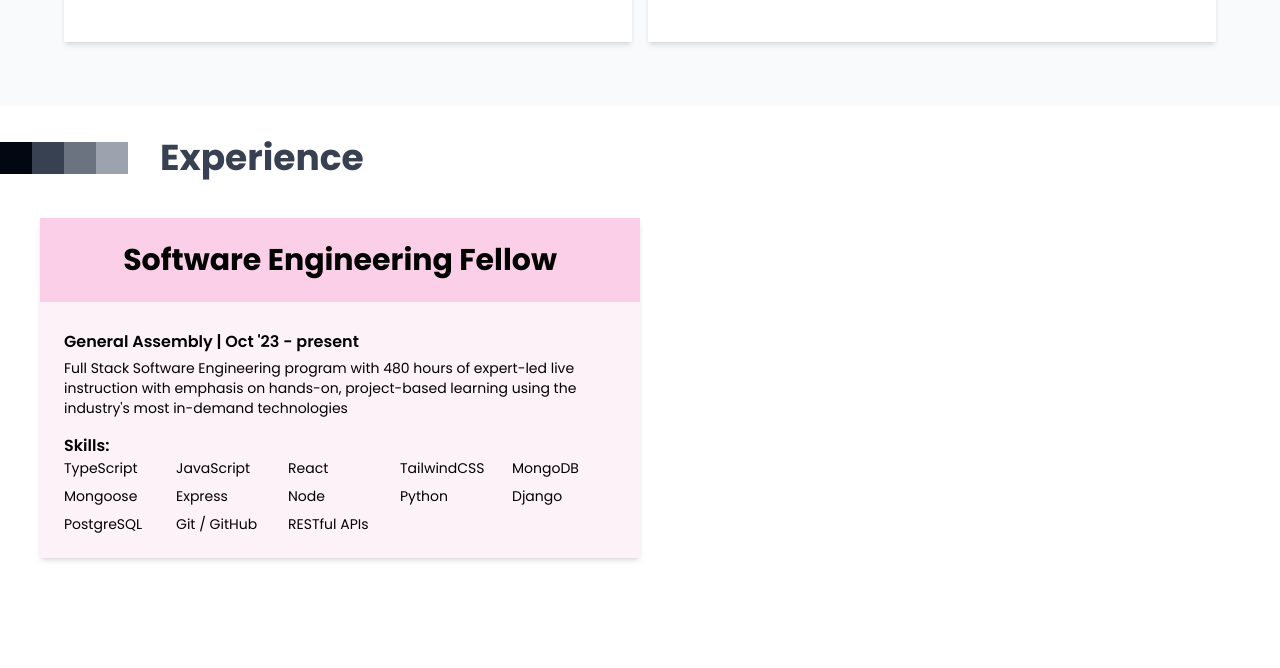
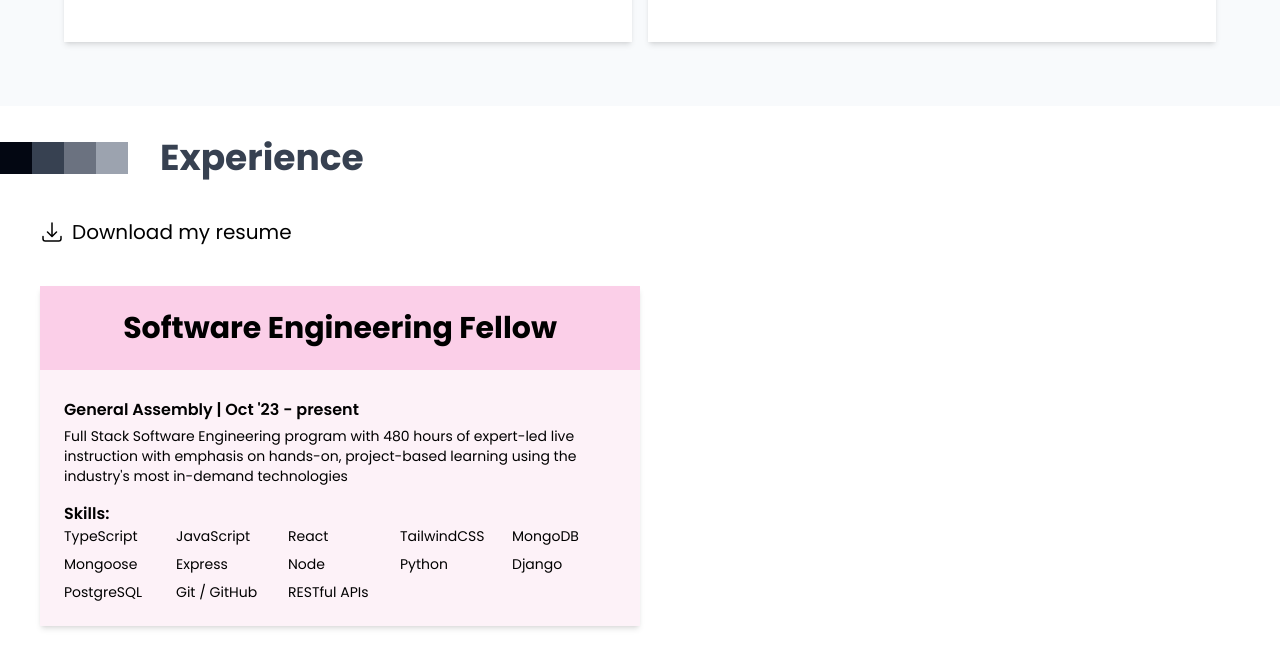
Before and after one commit to reiduf/portoflio, a website: page index.html in a window 1280 px wide. Shown: the part 2774-3442 px from the top of the page. Drawn offline with Linux system fonts and the light colour scheme.

Commit message:
adds resume

```diff
--- a/index.html
+++ b/index.html
@@ -332,13 +332,20 @@
 
   <!-- experience -->
   <section id="experience" class="py-8 lg:h-screen">
-    <div class="flex items-center">
+    <div class="flex items-center mb-10">
       <div class="bg-gray-950 h-8 w-8 inline-block "></div>
       <div class="bg-gray-700 h-8 w-8 inline-block "></div>
       <div class="bg-gray-500 h-8 w-8 inline-block "></div>
       <div class="bg-gray-400 h-8 w-8 inline-block "></div>
       <h2 class="text-gray-700 text-4xl mx-4 font-bold ml-8">Experience</h2>
     </div>
+
+    <a target="blank" class="px-10 flex items-center gap-2 cursor-pointer text-xl hover:fill-pink-400 hover:text-pink-400 transition duration-200" href="./Reina DuFrene Resume.pdf" title="reina-dufrene-resume" download>
+      <svg xmlns="http://www.w3.org/2000/svg" viewBox="0 0 24 24" fill="currentColor" class="w-6 h-6">
+        <path fill-rule="evenodd" d="M12 2.25a.75.75 0 0 1 .75.75v11.69l3.22-3.22a.75.75 0 1 1 1.06 1.06l-4.5 4.5a.75.75 0 0 1-1.06 0l-4.5-4.5a.75.75 0 1 1 1.06-1.06l3.22 3.22V3a.75.75 0 0 1 .75-.75Zm-9 13.5a.75.75 0 0 1 .75.75v2.25a1.5 1.5 0 0 0 1.5 1.5h13.5a1.5 1.5 0 0 0 1.5-1.5V16.5a.75.75 0 0 1 1.5 0v2.25a3 3 0 0 1-3 3H5.25a3 3 0 0 1-3-3V16.5a.75.75 0 0 1 .75-.75Z" clip-rule="evenodd" />
+      </svg>
+      <p>Download my resume</p>
+    </a>
     <div class="p-10">
       <div class="bg-pink-50 shadow-md lg:w-1/2">
         <div class="bg-pink-200 flex justify-center items-center py-3">
```
Also changed, not shown: src/css/output.css, 1 other file.
